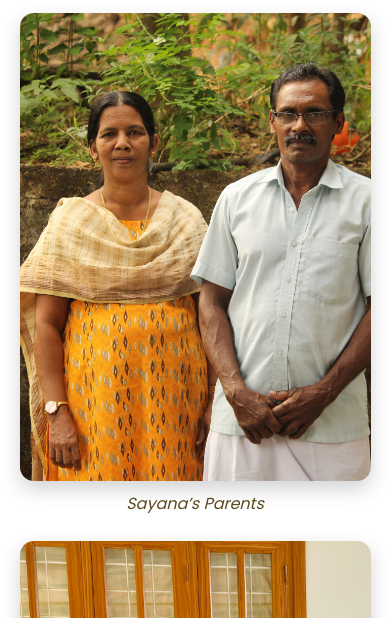
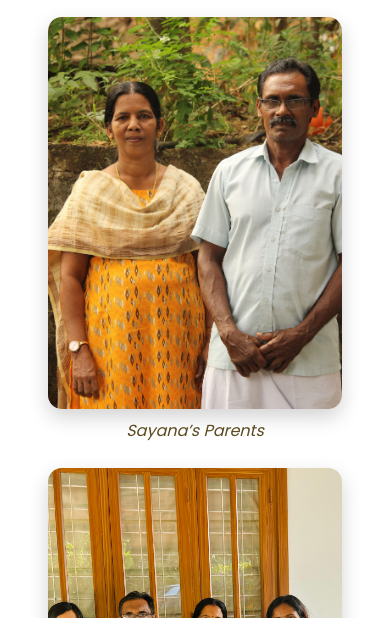
Before and after one commit to abinavsr9105/A, a plain HTML site: page bride-family.html in a window 390 px wide. Shown: the part 482-1100 px from the top of the page. Drawn offline with Linux system fonts and the light colour scheme.

Commit message:
Update bride-family.html

```diff
--- a/bride-family.html
+++ b/bride-family.html
@@ -120,11 +120,11 @@ a:hover{text-decoration:underline}
   text-align: center;
   font-size: 2rem;
   font-weight: 600;
-  color: #a3822b; /* gold tone */
-  margin-bottom: 1rem;
+  color: #a3822b; /* elegant gold tone */
+  margin-bottom: 1.2rem;
   position: relative;
 }
-/* Optional gold shimmer line below title */
+/* Golden shimmer line under headings */
 .section h2::after {
   content: "";
   display: block;
@@ -134,31 +134,33 @@ a:hover{text-decoration:underline}
   background: linear-gradient(90deg, #b58e2f, #e0c066, #b58e2f);
   border-radius: 2px;
 }
-/* Grid layout for photos */
+/* :frame_with_picture: Grid layout — always 3 per row on large screens */
 .photo-grid {
   display: grid;
-  grid-template-columns: repeat(auto-fit, minmax(320px, 1fr));
+  grid-template-columns: repeat(3, 1fr);
   gap: 1.5rem;
   justify-items: center;
+  text-align: center;
   margin-top: 1rem;
-  text-align: center;
+  padding: 0 2rem;
 }
-/* Style each photo + caption group */
+/* Each photo and its caption */
 .photo-grid figure {
   margin: 0;
 }
-/* Image style */
+/* Photo style */
 .photo-grid img {
   width: 100%;
-  height: 440px;
+  max-width: 360px;       /* size per photo card */
+  height: 440px;          /* equal height for uniform look */
   object-fit: cover;
   border-radius: 14px;
-  box-shadow: 0 8px 20px rgba(0,0,0,.18);
+  box-shadow: 0 8px 20px rgba(0,0,0,0.18);
   transition: transform 0.3s ease, box-shadow 0.3s ease;
 }
 .photo-grid img:hover {
   transform: scale(1.05);
-  box-shadow: 0 10px 26px rgba(0,0,0,.25);
+  box-shadow: 0 10px 26px rgba(0,0,0,0.25);
 }
 /* Caption style */
 .photo-grid figcaption {
@@ -168,9 +170,18 @@ a:hover{text-decoration:underline}
   font-style: italic;
   text-align: center;
 }
-/* Mobile adjustments */
+/* :iphone: Responsive tweaks for smaller devices */
+@media (max-width: 900px) {
+  .photo-grid {
+    grid-template-columns: repeat(2, 1fr);
+  }
+}
 @media (max-width: 600px) {
+  .photo-grid {
+    grid-template-columns: 1fr;
+  }
   .photo-grid img {
+    max-width: 90vw;
     height: auto;
     aspect-ratio: 3 / 4;
   }
```
